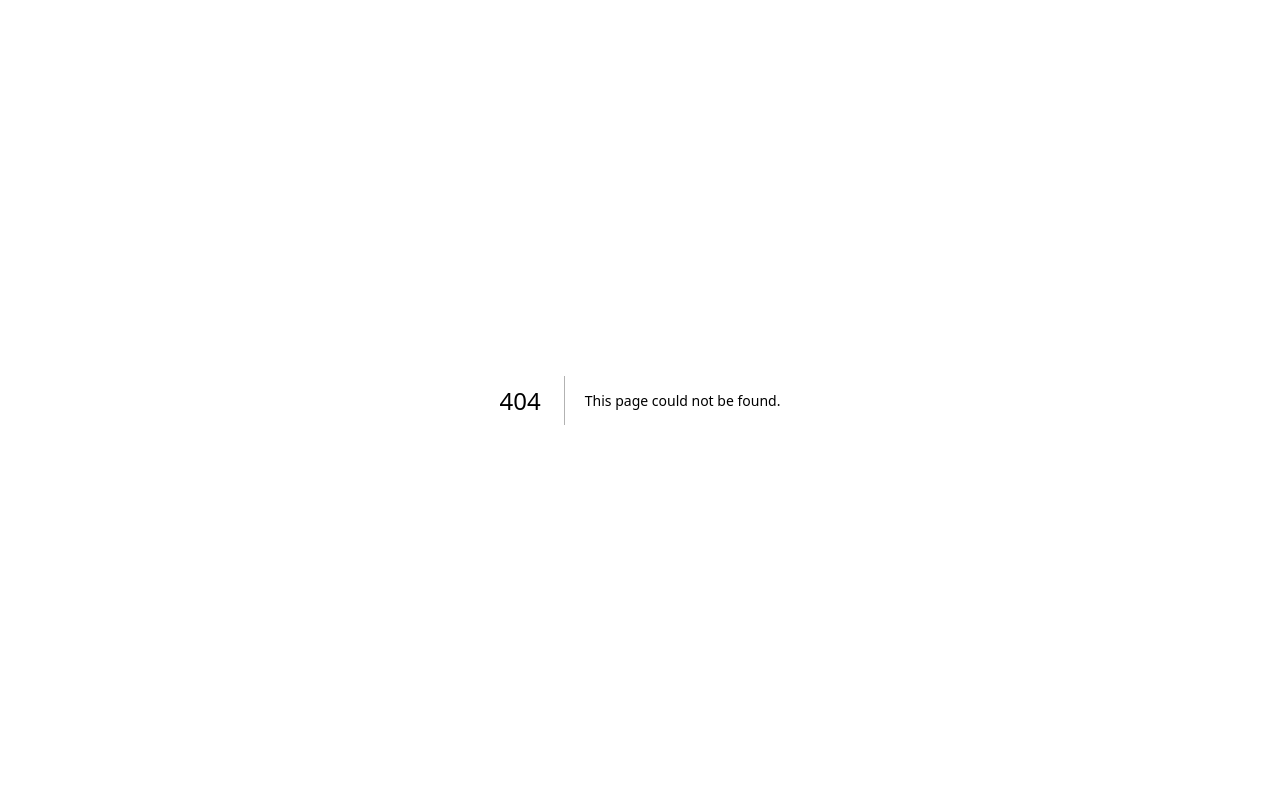
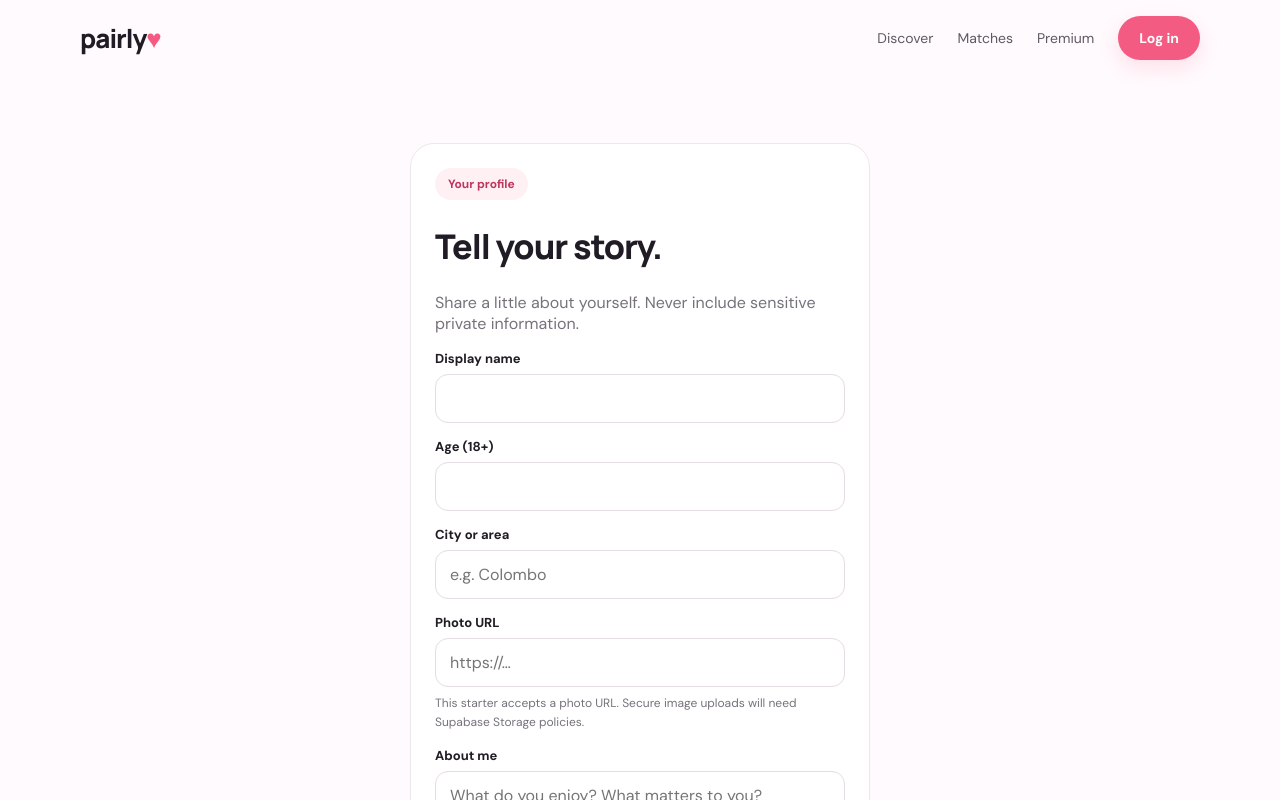
Before and after one commit to kirushnakanthan2021-crypto/Dating_website-, a Next.js app: page /profile in a window 1280 px wide. Before the commit this address had no page. Shown: the top 800 px of the page. Built offline with nearby package versions, Linux system fonts and the light colour scheme; no server answers.

Commit message:
Add dating feature: src/app/profile/page.tsx

```diff
--- /dev/null
+++ b/src/app/profile/page.tsx
@@ -0,0 +1,12 @@
+"use client";
+
+import { FormEvent,useEffect,useState } from "react";
+import Nav from "@/components/Nav";
+import { createClient } from "@/lib/supabase";
+
+export default function ProfilePage(){const [name,setName]=useState("");const [age,setAge]=useState("");const [city,setCity]=useState("");const [bio,setBio]=useState("");const [photo,setPhoto]=useState("");const [message,setMessage]=useState("Connect Supabase to save your profile.");
+useEffect(()=>{const s=createClient();if(!s)return;(async()=>{const {data:{user}}=await s.auth.getUser();if(!user){setMessage("Please log in first.");return;}const {data}=await s.from("profiles").select("*").eq("id",user.id).maybeSingle();setName(data?.display_name||String(user.user_metadata?.display_name||""));setAge(data?.age?String(data.age):"");setCity(data?.city||"");setBio(data?.bio||"");setPhoto(data?.photo_url||"");setMessage("Keep your profile kind, honest and respectful.");})();},[]);
+async function save(e:FormEvent){e.preventDefault();const s=createClient();if(!s){setMessage("Add Supabase credentials to .env.local first.");return;}const {data:{user}}=await s.auth.getUser();if(!user){setMessage("Please log in first.");return;}const n=Number(age);if(!Number.isInteger(n)||n<18||n>120){setMessage("This dating service is for adults aged 18+ only.");return;}const {error}=await s.from("profiles").upsert({id:user.id,display_name:name,age:n,city:city||null,bio:bio||null,photo_url:photo||null,updated_at:new Date().toISOString()});setMessage(error?error.message:"Profile saved.");}
+async function signOut(){const s=createClient();await s?.auth.signOut();window.location.href="/";}
+return <><Nav/><main className="shell page"><div className="panel form-wrap"><span className="eyebrow">Your profile</span><h1>Tell your story.</h1><p className="muted">Share a little about yourself. Never include sensitive private information.</p><form onSubmit={save}><div className="field"><label>Display name</label><input required maxLength={60} value={name} onChange={e=>setName(e.target.value)}/></div><div className="field"><label>Age (18+)</label><input type="number" min={18} max={120} value={age} onChange={e=>setAge(e.target.value)} required/></div><div className="field"><label>City or area</label><input maxLength={100} value={city} onChange={e=>setCity(e.target.value)} placeholder="e.g. Colombo"/></div><div className="field"><label>Photo URL</label><input type="url" value={photo} onChange={e=>setPhoto(e.target.value)} placeholder="https://…"/><span className="form-note">This starter accepts a photo URL. Secure image uploads will need Supabase Storage policies.</span></div><div className="field"><label>About me</label><textarea rows={4} maxLength={500} value={bio} onChange={e=>setBio(e.target.value)} placeholder="What do you enjoy? What matters to you?"/></div><button className="btn primary" style={{width:"100%"}}>Save profile</button></form>{message&&<div className="status">{message}</div>}<button className="btn secondary" onClick={signOut} style={{width:"100%",marginTop:8}}>Log out</button></div></main></>;
+}
```
